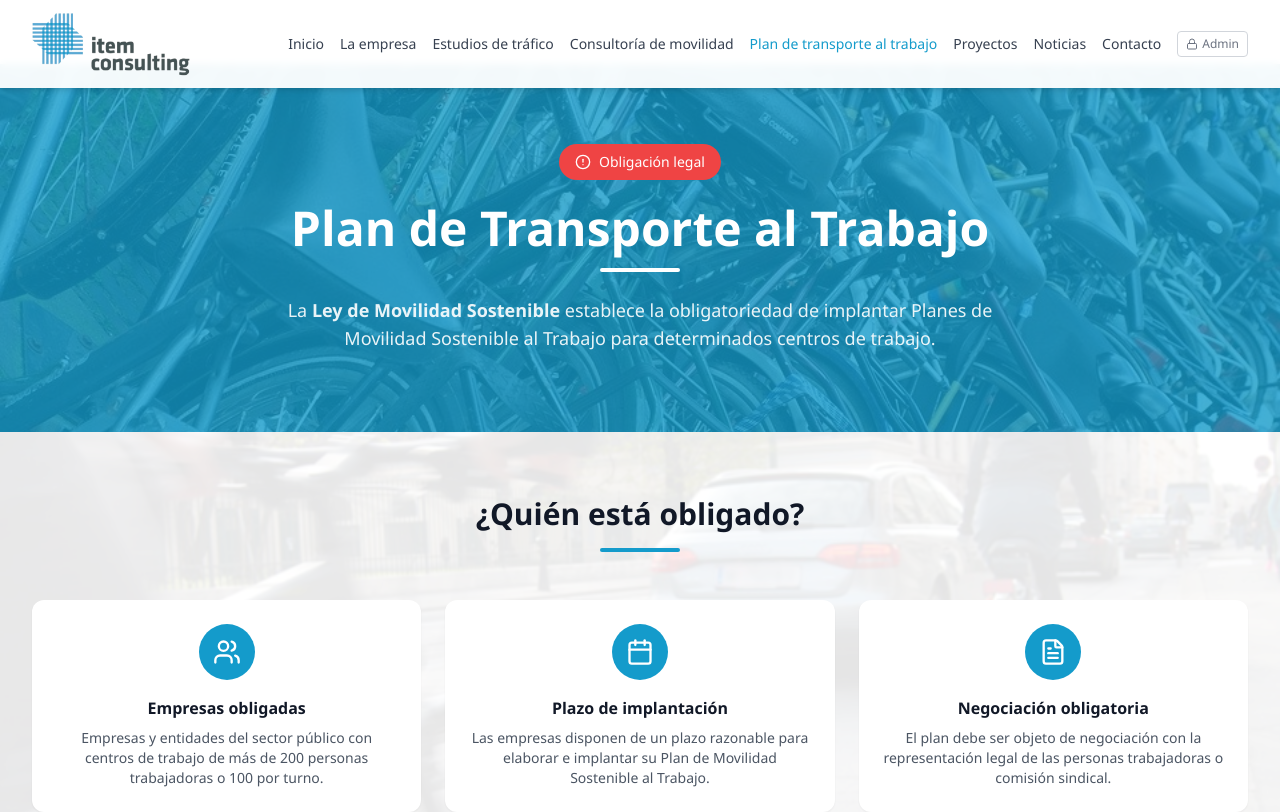
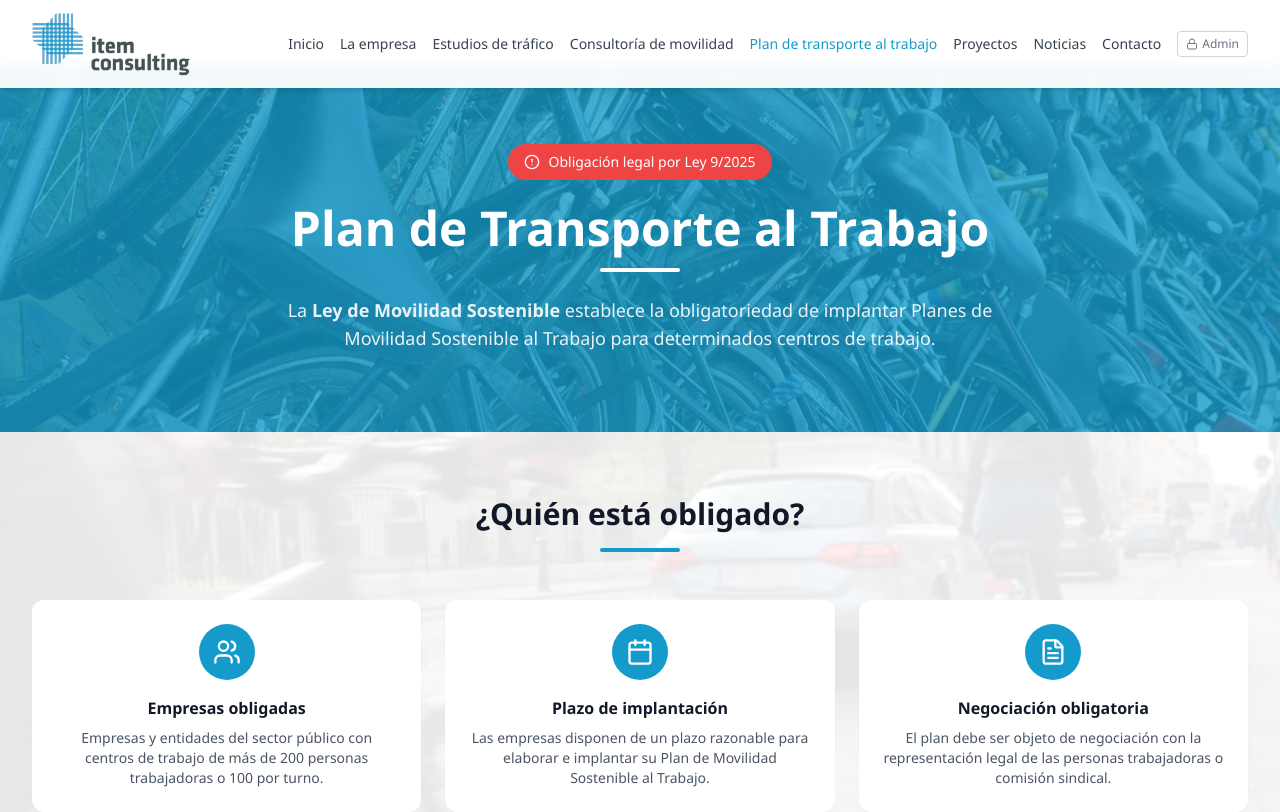
Before and after one commit to direccionITEM/ITEM_Consulting, a React (Vite) app: page /ptt in a window 1280 px wide. Shown: the top 812 px of the page. Built offline with nearby package versions, Linux system fonts and the light colour scheme.

Commit message:
Update legal obligation text in PTT component

```diff
--- a/src/pages/PTT.tsx
+++ b/src/pages/PTT.tsx
@@ -135,7 +135,7 @@ export default function PTT() {
         <div className="relative max-w-7xl mx-auto px-4 sm:px-6 lg:px-8 text-center">
           <div className="inline-flex items-center gap-2 bg-red-500 text-white px-4 py-2 rounded-full text-sm font-medium mb-6">
             <AlertCircle size={16} />
-            Obligación legal
+            Obligación legal por Ley 9/2025
           </div>
           <h1 className="text-4xl md:text-5xl font-bold text-white mb-4">
             Plan de Transporte al Trabajo
```
